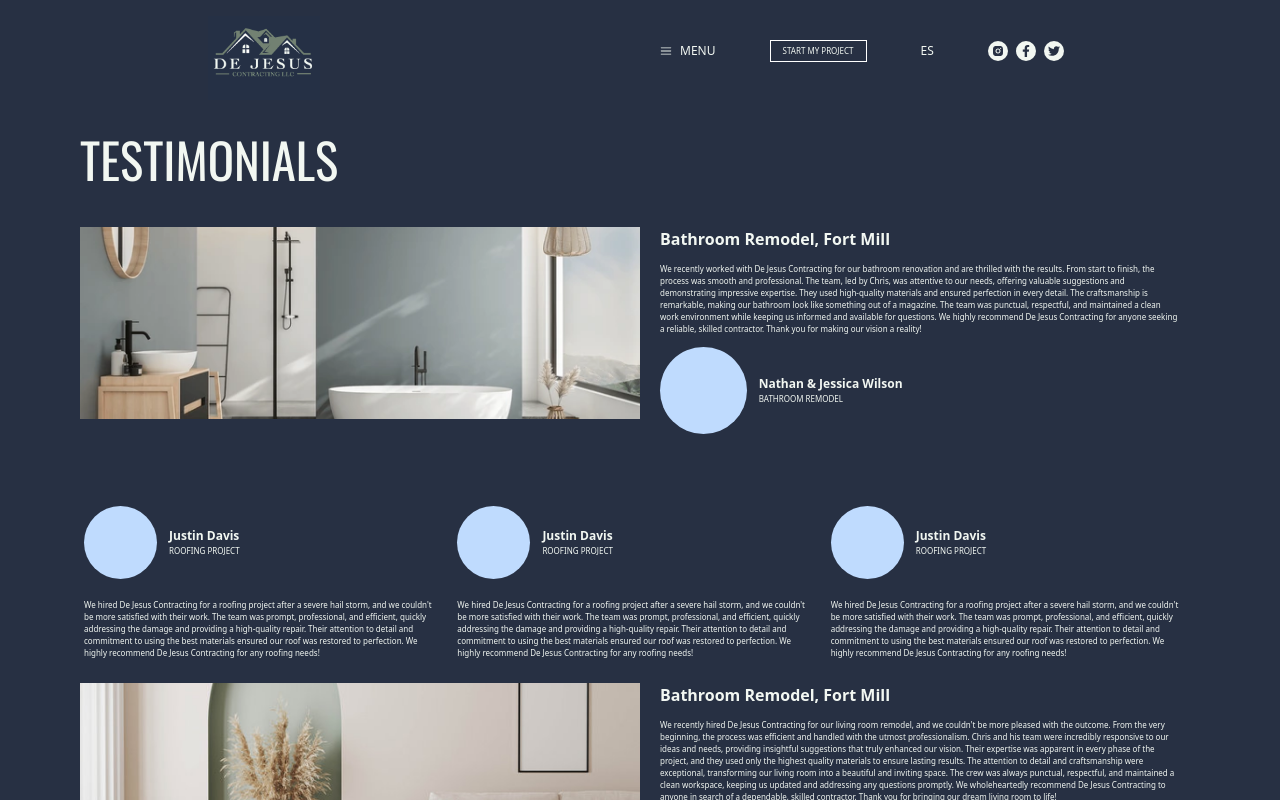
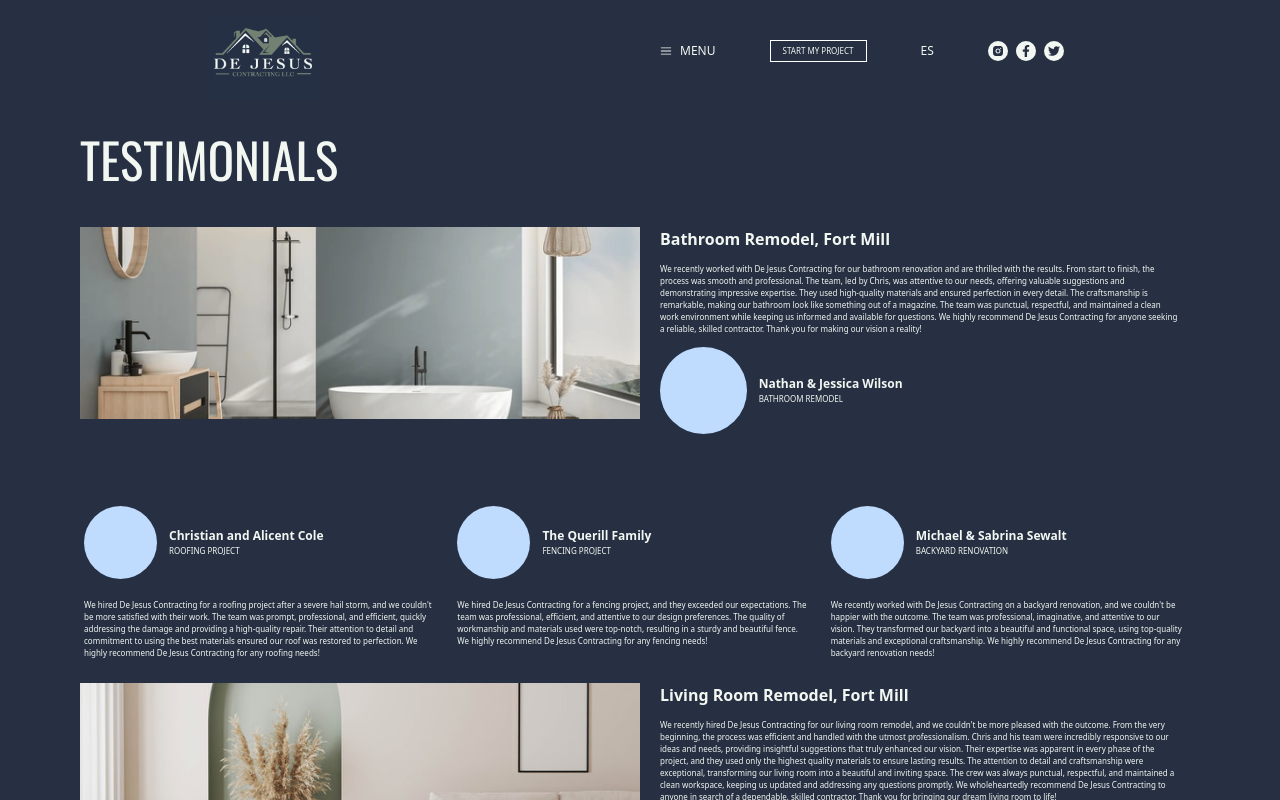
Before and after one commit to matthewcourtneydev/de-jesus-contracting, a React (Create React App) app: page /#/testimonials in a window 1280 px wide. Built offline with nearby package versions, Linux system fonts and the light colour scheme.

Commit message:
djc finished spanish

```diff
--- a/src/pages/portfolio/portfolio.jsx
+++ b/src/pages/portfolio/portfolio.jsx
@@ -415,7 +415,7 @@ const Portfolio = (props) => {
         <div className="card w-full pb-5 mt-10 md:mt-0 md:w-2/6">
             <p className="w-1/2 md:w-full text-xs">{props.isSpanish ? filterDataEs[filterItem].message : filterData[filterItem].message}</p>
             <button className="get-started pt-2 pb-2 pl-5 pr-5 mt-5 border-white border" onClick={() => props.navigateTo("/estimates")}>
-            GET STARTED
+            {props.isSpanish ? "EMPEZAR" : "GET STARTED"}
           </button>
         </div>
 
--- a/src/pages/testimonials/testimonials.jsx
+++ b/src/pages/testimonials/testimonials.jsx
@@ -54,7 +54,7 @@ const Testimonials = (props) => {
               <div className="left-review icon rounded-full bg-blue-200 w-1/5 aspect-square"></div>
               <div className="right-review ml-3 w-3/4">
                 <h3 className="font-bold text-light md:text-xs text-light">
-                  Justin Davis
+                  Christian and Alicent Cole
                 </h3>
                 <h5 className="text-xxs text-light">
                   {props.isSpanish ? "PROYECTO DE TECHADO" : "ROOFING PROJECT"}
@@ -73,17 +73,17 @@ const Testimonials = (props) => {
               <div className="left-review icon rounded-full bg-blue-200 w-1/5 aspect-square"></div>
               <div className="right-review ml-3 w-3/4">
                 <h3 className="font-bold text-light md:text-xs text-light">
-                  Justin Davis
+                  The Querill Family
                 </h3>
                 <h5 className="text-xxs text-light">
-                  {props.isSpanish ? "PROYECTO DE TECHADO" : "ROOFING PROJECT"}
+                  {props.isSpanish ? "PROYECTO DE CERCADO" : "FENCING PROJECT"}
                 </h5>
               </div>
             </div>
             <p className="w-full md:pr-3 pb-5 md:text-xxs text-light">
               {props.isSpanish
-                ? "Contratamos a De Jesus Contracting para un proyecto de techado después de una fuerte tormenta de granizo y no podríamos estar más satisfechos con su trabajo. El equipo fue rápido, profesional y eficiente, abordó rápidamente los daños y proporcionó una reparación de alta calidad. Su atención al detalle y su compromiso de utilizar los mejores materiales aseguraron que nuestro techo fuera restaurado a la perfección. ¡Recomendamos encarecidamente De Jesus Contracting para cualquier necesidad de techado!"
-                : "We hired De Jesus Contracting for a roofing project after a severe hail storm, and we couldn't be more satisfied with their work. The team was prompt, professional, and efficient, quickly addressing the damage and providing a high-quality repair. Their attention to detail and commitment to using the best materials ensured our roof was restored to perfection. We highly recommend De Jesus Contracting for any roofing needs!"}
+                ? "Contratamos a De Jesus Contracting para un proyecto de cercado y superaron nuestras expectativas. El equipo fue profesional, eficiente y atento a nuestras preferencias de diseño. La calidad de la mano de obra y los materiales utilizados fueron de primera categoría, lo que dio como resultado una valla resistente y hermosa. ¡Recomendamos encarecidamente De Jesus Contracting para cualquier necesidad de cercado!"
+                : "We hired De Jesus Contracting for a fencing project, and they exceeded our expectations. The team was professional, efficient, and attentive to our design preferences. The quality of workmanship and materials used were top-notch, resulting in a sturdy and beautiful fence. We highly recommend De Jesus Contracting for any fencing needs!"}
             </p>
             <hr className="mt-7 mb-7 md:hidden" />
           </div>
@@ -92,17 +92,17 @@ const Testimonials = (props) => {
               <div className="left-review icon rounded-full bg-blue-200 w-1/5 aspect-square"></div>
               <div className="right-review ml-3 w-3/4">
                 <h3 className="font-bold text-light md:text-xs text-light">
-                  Justin Davis
+                  Michael & Sabrina Sewalt
                 </h3>
                 <h5 className="text-xxs text-light">
-                  {props.isSpanish ? "PROYECTO DE TECHADO" : "ROOFING PROJECT"}
+                  {props.isSpanish ? "RENOVACIÓN DEL PATIO TRASERO" : "BACKYARD RENOVATION"}
                 </h5>
               </div>
             </div>
             <p className="w-full md:pr-3 pb-5 md:text-xxs text-light">
               {props.isSpanish
-                ? "Contratamos a De Jesus Contracting para un proyecto de techado después de una fuerte tormenta de granizo y no podríamos estar más satisfechos con su trabajo. El equipo fue rápido, profesional y eficiente, abordó rápidamente los daños y proporcionó una reparación de alta calidad. Su atención al detalle y su compromiso de utilizar los mejores materiales aseguraron que nuestro techo fuera restaurado a la perfección. ¡Recomendamos encarecidamente De Jesus Contracting para cualquier necesidad de techado!"
-                : "We hired De Jesus Contracting for a roofing project after a severe hail storm, and we couldn't be more satisfied with their work. The team was prompt, professional, and efficient, quickly addressing the damage and providing a high-quality repair. Their attention to detail and commitment to using the best materials ensured our roof was restored to perfection. We highly recommend De Jesus Contracting for any roofing needs!"}
+                ? "Recientemente trabajamos con De Jesus Contracting en la renovación de un patio trasero y no podríamos estar más contentos con el resultado. El equipo fue profesional, imaginativo y atento a nuestra visión. Transformaron nuestro patio trasero en un espacio hermoso y funcional, utilizando materiales de primera calidad y una artesanía excepcional. ¡Recomendamos encarecidamente De Jesus Contracting para cualquier necesidad de renovación del patio trasero!"
+                : "We recently worked with De Jesus Contracting on a backyard renovation, and we couldn't be happier with the outcome. The team was professional, imaginative, and attentive to our vision. They transformed our backyard into a beautiful and functional space, using top-quality materials and exceptional craftsmanship. We highly recommend De Jesus Contracting for any backyard renovation needs!"}
             </p>
             <hr className="mt-7 mb-7 md:hidden" />
           </div>
@@ -111,7 +111,7 @@ const Testimonials = (props) => {
           <div className="img-review-2 md:w-1/2 w-full h-48 bg-yellow-300"></div>
           <div className="text-container md:w-1/2 md:p-5 md:pt-0">
             <h4 className="pt-3 md:pt-0 font-bold text-light">
-              {props.isSpanish ? "Remodelación del baño" : "Bathroom Remodel"},
+              {props.isSpanish ? "Remodelación de la sala estar" : "Living Room Remodel"},
               Fort Mill
             </h4>
             <p className="w-full pt-3 md:text-xxs text-light">
@@ -141,7 +141,26 @@ const Testimonials = (props) => {
               <div className="left-review icon rounded-full bg-blue-200 w-1/5 aspect-square"></div>
               <div className="right-review ml-3 w-3/4">
                 <h3 className="font-bold text-light md:text-xs text-light">
-                  Justin Davis
+                  Justin & Sarah Davis
+                </h3>
+                <h5 className="text-xxs text-light">
+                  {props.isSpanish ? "PROYECTO DEL PORCHE DELANTERO" : "FRONT PORCH PROJECT"}
+                </h5>
+              </div>
+            </div>
+            <p className="w-full md:pr-3 pb-5 md:text-xxs text-light">
+              {props.isSpanish
+                ? "Recientemente trabajamos con De Jesus Contracting en un nuevo proyecto de porche y estamos encantados con los resultados. El equipo fue altamente profesional, atento al detalle y eficiente durante todo el proceso. Escucharon nuestras ideas y brindaron valiosos aportes, lo que resultó en un porche que complementa perfectamente nuestro hogar y estilo de vida. La artesanía es impecable y se utilizan materiales de alta calidad para garantizar la durabilidad y el atractivo estético. De Jesus Contracting superó nuestras expectativas en todos los sentidos y los recomendamos de todo corazón para cualquier proyecto de mejora del hogar o porche."
+                : "We recently worked with De Jesus Contracting on a new porch project, and we are thrilled with the results. The team was highly professional, attentive to detail, and efficient throughout the entire process. They listened to our ideas and provided valuable input, resulting in a porch that perfectly complements our home and lifestyle. The craftsmanship is impeccable, with high-quality materials used to ensure durability and aesthetic appeal. De Jesus Contracting exceeded our expectations in every way, and we wholeheartedly recommend them for any porch or home improvement projects."}
+            </p>
+            <hr className="mt-7 mb-7 md:hidden" />
+          </div>
+          <div className="normal-review w-full md:w-1/3 md:p-1">
+            <div className="client-container flex w-full items-center  pt-5 pb-5">
+              <div className="left-review icon rounded-full bg-blue-200 w-1/5 aspect-square"></div>
+              <div className="right-review ml-3 w-3/4">
+                <h3 className="font-bold text-light md:text-xs text-light">
+                  The Smelting Family
                 </h3>
                 <h5 className="text-xxs text-light">
                   {props.isSpanish ? "PROYECTO DE TECHADO" : "ROOFING PROJECT"}
@@ -150,8 +169,8 @@ const Testimonials = (props) => {
             </div>
             <p className="w-full md:pr-3 pb-5 md:text-xxs text-light">
               {props.isSpanish
-                ? "Contratamos a De Jesus Contracting para un proyecto de techado después de una fuerte tormenta de granizo y no podríamos estar más satisfechos con su trabajo. El equipo fue rápido, profesional y eficiente, abordó rápidamente los daños y proporcionó una reparación de alta calidad. Su atención al detalle y su compromiso de utilizar los mejores materiales aseguraron que nuestro techo fuera restaurado a la perfección. ¡Recomendamos encarecidamente De Jesus Contracting para cualquier necesidad de techado!"
-                : "We hired De Jesus Contracting for a roofing project after a severe hail storm, and we couldn't be more satisfied with their work. The team was prompt, professional, and efficient, quickly addressing the damage and providing a high-quality repair. Their attention to detail and commitment to using the best materials ensured our roof was restored to perfection. We highly recommend De Jesus Contracting for any roofing needs!"}
+                ? "Después de una tormenta de granizo dañina, contratamos a De Jesus Contracting para un proyecto de techado y su servicio superó nuestras expectativas. Evaluaron rápidamente los daños y proporcionaron un plan exhaustivo de reparación, demostrando eficiencia y profesionalismo en todo momento. La atención al detalle del equipo y el compromiso de utilizar materiales de primera calidad aseguraron que nuestro techo no solo se recuperara sino que se fortaleciera a largo plazo. Recomendamos con confianza a De Jesus Contracting para cualquier necesidad de techado debido a su excepcional mano de obra y confiabilidad."
+                : "Following a damaging hailstorm, we engaged De Jesus Contracting for a roofing project, and their service surpassed our expectations. They promptly assessed the damage and provided a thorough plan for repair, demonstrating both efficiency and professionalism throughout. The team's attention to detail and commitment to using top-tier materials ensured our roof not only recovered but was strengthened for the long term. We confidently recommend De Jesus Contracting for any roofing needs based on their exceptional workmanship and reliability."}
             </p>
             <hr className="mt-7 mb-7 md:hidden" />
           </div>
@@ -163,33 +182,14 @@ const Testimonials = (props) => {
                   Justin Davis
                 </h3>
                 <h5 className="text-xxs text-light">
-                  {props.isSpanish ? "PROYECTO DE TECHADO" : "ROOFING PROJECT"}
+                  {props.isSpanish ? "RENOVACIÓN DEL SÓTANO" : "BASEMENT RENOVATION"}
                 </h5>
               </div>
             </div>
             <p className="w-full md:pr-3 pb-5 md:text-xxs text-light">
               {props.isSpanish
-                ? "Contratamos a De Jesus Contracting para un proyecto de techado después de una fuerte tormenta de granizo y no podríamos estar más satisfechos con su trabajo. El equipo fue rápido, profesional y eficiente, abordó rápidamente los daños y proporcionó una reparación de alta calidad. Su atención al detalle y su compromiso de utilizar los mejores materiales aseguraron que nuestro techo fuera restaurado a la perfección. ¡Recomendamos encarecidamente De Jesus Contracting para cualquier necesidad de techado!"
-                : "We hired De Jesus Contracting for a roofing project after a severe hail storm, and we couldn't be more satisfied with their work. The team was prompt, professional, and efficient, quickly addressing the damage and providing a high-quality repair. Their attention to detail and commitment to using the best materials ensured our roof was restored to perfection. We highly recommend De Jesus Contracting for any roofing needs!"}
-            </p>
-            <hr className="mt-7 mb-7 md:hidden" />
-          </div>
-          <div className="normal-review w-full md:w-1/3 md:p-1">
-            <div className="client-container flex w-full items-center  pt-5 pb-5">
-              <div className="left-review icon rounded-full bg-blue-200 w-1/5 aspect-square"></div>
-              <div className="right-review ml-3 w-3/4">
-                <h3 className="font-bold text-light md:text-xs text-light">
-                  Justin Davis
-                </h3>
-                <h5 className="text-xxs text-light">
-                  {props.isSpanish ? "PROYECTO DE TECHADO" : "ROOFING PROJECT"}
-                </h5>
-              </div>
-            </div>
-            <p className="w-full md:pr-3 pb-5 md:text-xxs text-light">
-              {props.isSpanish
-                ? "Contratamos a De Jesus Contracting para un proyecto de techado después de una fuerte tormenta de granizo y no podríamos estar más satisfechos con su trabajo. El equipo fue rápido, profesional y eficiente, abordó rápidamente los daños y proporcionó una reparación de alta calidad. Su atención al detalle y su compromiso de utilizar los mejores materiales aseguraron que nuestro techo fuera restaurado a la perfección. ¡Recomendamos encarecidamente De Jesus Contracting para cualquier necesidad de techado!"
-                : "We hired De Jesus Contracting for a roofing project after a severe hail storm, and we couldn't be more satisfied with their work. The team was prompt, professional, and efficient, quickly addressing the damage and providing a high-quality repair. Their attention to detail and commitment to using the best materials ensured our roof was restored to perfection. We highly recommend De Jesus Contracting for any roofing needs!"}
+                ? "Recientemente, De Jesus Contracting completó un proyecto de acabado del sótano, encargándose de todos los paneles de yeso, pintura y pisos, y no podríamos estar más felices con el resultado. El equipo fue profesional, capacitado y eficiente durante todo el proceso. Prestaron mucha atención a los detalles, asegurándose de que cada aspecto del proyecto se completara con un alto nivel. El acabado de los paneles de yeso fue impecable, la pintura se realizó meticulosamente y la instalación del piso se ejecutó de manera experta. Utilizaron materiales de calidad y su artesanía transformó nuestro sótano en un espacio funcional y acogedor. Recomendamos encarecidamente De Jesus Contracting para cualquier proyecto de mejoras para el hogar; su experiencia y profesionalismo son incomparables."
+                : "We recently had De Jesus Contracting complete a basement finishing project, handling all the drywall, painting, and flooring, and we couldn't be happier with the outcome. The team was professional, skilled, and efficient throughout the entire process. They paid close attention to detail, ensuring that every aspect of the project was completed to a high standard. The drywall finishing was flawless, the painting was done meticulously, and the flooring installation was expertly executed. They used quality materials and their craftsmanship transformed our basement into a functional and inviting space. We highly recommend De Jesus Contracting for any home improvement projects; their expertise and professionalism are unmatched."}
             </p>
             <hr className="mt-7 mb-7 md:hidden" />
           </div>
```
